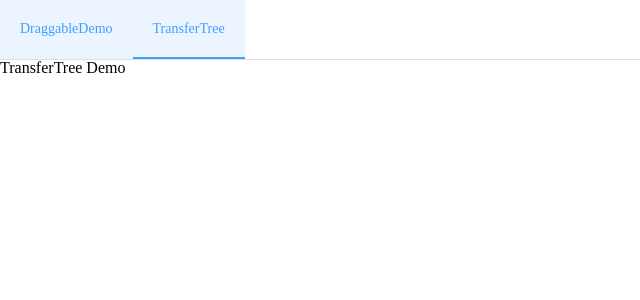
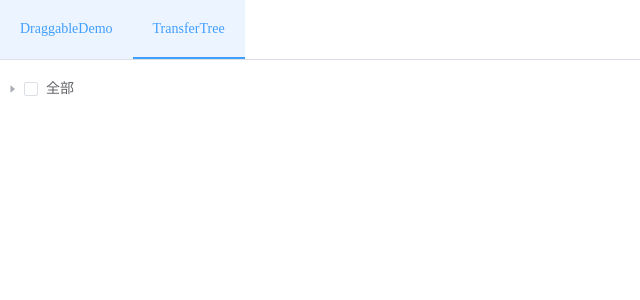
Before and after one commit to zhuoooo/demo, a Vue app: page / in a window 1280 px wide. Both pictures are taken after a click on the item "TransferTree". Shown: the top 300 px of the page, without its empty margins (0-640 px from the left). Built offline with nearby package versions, Linux system fonts and the light colour scheme.

Commit message:
[add] 新增穿梭树组件

```diff
--- a/src/components/TransferTree.vue
+++ b/src/components/TransferTree.vue
@@ -1,5 +1,52 @@
-<template></template>
+<template>
+    <ElTree :data="leftData" :show-checkbox="true"></ElTree>
+</template>
 
-<script lang="ts" setup></script>
+<script lang="ts" setup>
+import { ElTree } from 'element-plus';
+import { watch, ref, onMounted } from 'vue';
+
+export interface TransferTreeNode {
+    label: string;
+    state?: 'none' | 'all' | 'part';
+    path?: string;
+    disabled?: boolean;
+    parent?: TransferTreeNode;
+    children?: TransferTreeNode[];
+}
+
+interface TransferTreeProps {
+    data: TransferTreeNode[];
+}
+
+const props = defineProps<TransferTreeProps>();
+
+let leftData = ref<TransferTreeNode[]>([]);
+const watchData = watch(
+    () => props.data,
+    val => {
+        leftData.value = initLeftData(val);
+    }
+);
+
+onMounted(() => {
+    leftData.value = initLeftData(props.data);
+});
+
+function initLeftData(val: TransferTreeNode[]) {
+    const cas = (tree: TransferTreeNode, parentPath: string) => {
+        tree.state = 'all';
+        tree.path = parentPath;
+
+        tree.children?.forEach((item, index) =>
+            cas(item, `${parentPath}.children[${index}]`)
+        );
+    };
+
+    val.forEach((item, index) => cas(item, `[${index}]`));
+
+    return val;
+}
+</script>
 
 <style scoped></style>
--- a/src/demo/TransferTree.vue
+++ b/src/demo/TransferTree.vue
@@ -1,3 +1,18 @@
-<template>TransferTree Demo</template>
+<template>
+    <TransferTree :data="data"></TransferTree>
+</template>
 
-<script lang="ts" setup></script>
+<script lang="ts" setup>
+import TransferTree from '../components/TransferTree.vue';
+
+const data = [
+    {
+        label: '全部',
+        children: [
+            {
+                label: '子组1'
+            }
+        ]
+    }
+];
+</script>
```
